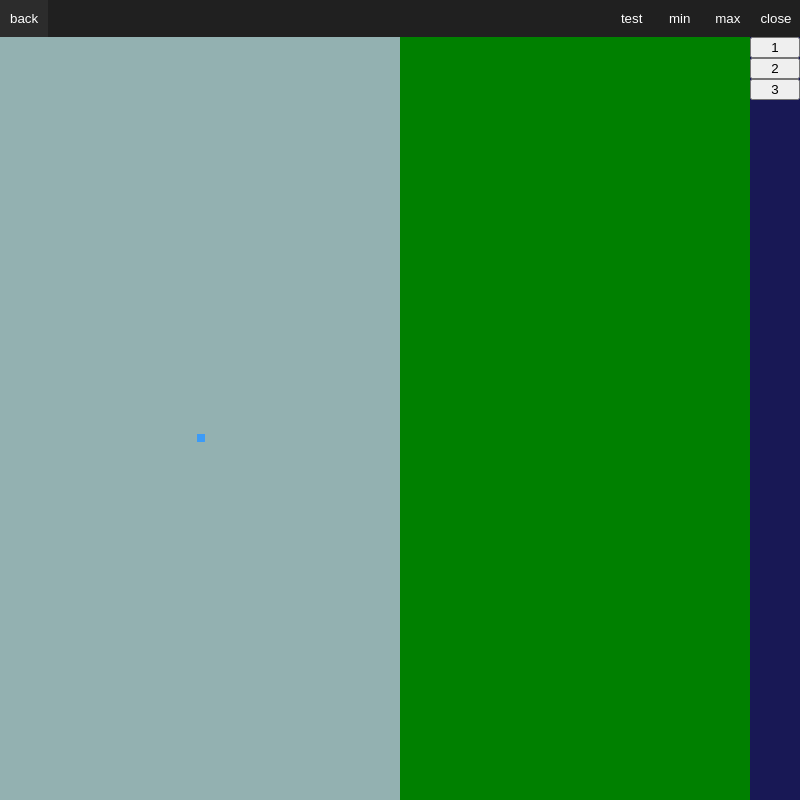
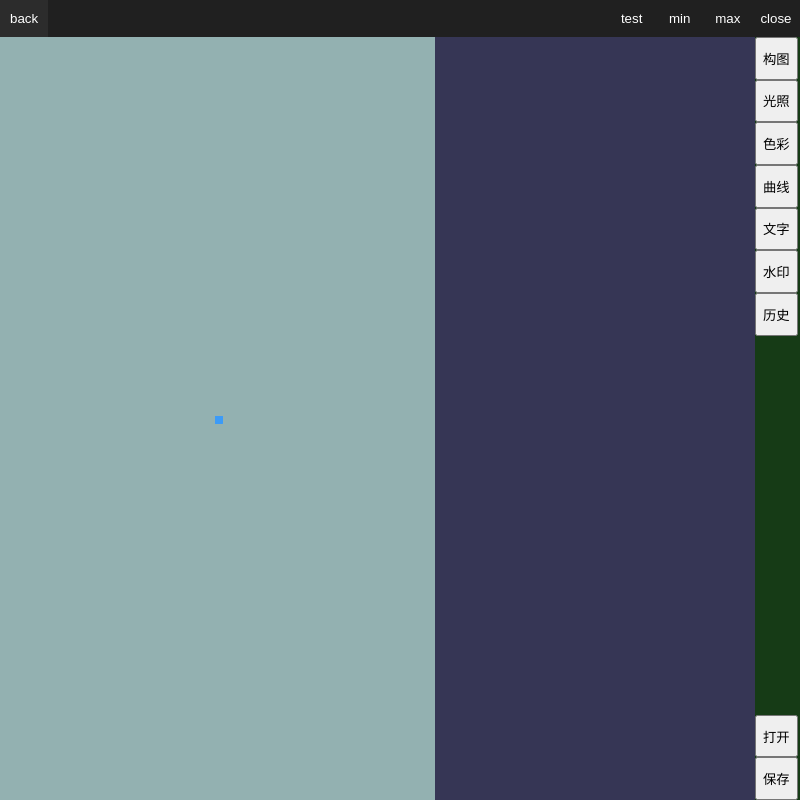
Before and after one commit to ThousandPine/PineVison, an Electron app: page pages/editor/index.html in a window 800 px wide. Drawn offline with Linux system fonts and the light colour scheme.

Commit message:
update: 更新布局

```diff
--- a/pages/editor/index.css
+++ b/pages/editor/index.css
@@ -1,5 +1,5 @@
-body {
-    display: block;
+html, body {
+    display: flex;
     position: fixed;
     flex-direction: column;
     background-color: #202020;
@@ -11,22 +11,23 @@ body {
 
 .editor {
     display: flex;
+    flex-direction: row;
     width: 100%;
-    height: 100%;
+    flex-grow: 1;
+    background-color: green;
 }
-
 
 .preview {
     display: flex;
     flex-direction: column; /* 这个是重点，默认的row会导致某些情况下高度限制失效 */
     align-items: center;
     justify-content: center;
-    width: 100%;
+    flex-grow: 1;
     background-color: rgb(147, 177, 177);
 }
 
-.pannel {
-    max-width: 350px;
-    min-width: 350px;
-    background-color: green;
+.panel {
+    max-width: 320px;
+    min-width: 320px;
+    background-color: rgb(54, 54, 85);
 }
--- a/pages/editor/index.html
+++ b/pages/editor/index.html
@@ -5,9 +5,9 @@
     <meta charset="UTF-8">
     <meta http-equiv="Content-Security-Policy"
         content="default-src 'self'; script-src 'self'; style-src 'unsafe-inline' 'self'; img-src 'self' blob:">
-        <link rel="stylesheet" type="text/css" href="./index.css">
-        <link rel="stylesheet" type="text/css" href="./rail/rail.css">
-        <link rel="stylesheet" type="text/css" href="./frame/frame.css">
+    <link rel="stylesheet" type="text/css" href="./index.css">
+    <link rel="stylesheet" type="text/css" href="./navigation/navigation.css">
+    <link rel="stylesheet" type="text/css" href="./frame/frame.css">
     <link rel="stylesheet" type="text/css" href="./cropper/cropper.css">
     <!-- <link rel="stylesheet" type="text/css" href="./cropper/panel.css"> -->
     <link rel="stylesheet" type="text/css" href="./curve/curve.css">
@@ -48,107 +48,29 @@
                 </div>
             </div>
         </div>
-        <div class="pannel">
+        <div class="panel">
 
         </div>
-        <div class="rail">
-            <button>1</button>
-            <button>2</button>
-            <button>3</button>
+        <!-- 导航栏 -->
+        <div class="navigation-bar">
+            <div>
+                <button class="navigation-btn">构图</button>
+                <button class="navigation-btn">光照</button>
+                <button class="navigation-btn">色彩</button>
+                <button class="navigation-btn">曲线</button>
+                <button class="navigation-btn">文字</button>
+                <button class="navigation-btn">水印</button>
+                <button class="navigation-btn">历史</button>
+            </div>
+            <div>
+                <button class="navigation-btn">打开</button>
+                <button class="navigation-btn">保存</button>
+            </div>
         </div>
     </div>
 </body>
 
-<script src="./index.js" type="module"></script>
-<script src="./frame/frame.js" type="module"></script>
-
-<!-- <body>
-    <div style="user-select: none; display: flex; flex-direction: column; height: 100%; width: 100%; position: fixed;">
-        <div class="top-bar" style="display: flex; flex-direction: row;">
-            <div class="func-segments" style="display: flex; height: fit-content; background-color: green;">
-                <button id="enable-cropper-btn" type="button">Crop</button>
-                <button id="test-btn" type="button">test</button>
-            </div>
-            <div style="position: relative; left: 80%;">
-                <button id="read-btn" type="button">read</button>
-                <button id="save-btn" type="button">save</button>
-            </div>
-        </div>
-        <div style="display: flex; width: 100%; height: 100%;">
-            <div class="preview-window">
-
-                <div class="cropper">
-                    <img class="cropper-image bg-mask-img" draggable="false">
-                    <img class="cropper-image crop-box-img" draggable="false">
-                    <div class="cropper-crop-box">
-                        <div class="cropper-dashed dashed-h"></div>
-                        <div class="cropper-dashed dashed-v"></div>
-                        <div class="cropper-point point-n"></div>
-                        <div class="cropper-point point-s"></div>
-                        <div class="cropper-point point-w"></div>
-                        <div class="cropper-point point-e"></div>
-                        <div class="cropper-line line-n"></div>
-                        <div class="cropper-line line-s"></div>
-                        <div class="cropper-line line-w"></div>
-                        <div class="cropper-line line-e"></div>
-                        <div class="cropper-point point-nw"></div>
-                        <div class="cropper-point point-ne"></div>
-                        <div class="cropper-point point-sw"></div>
-                        <div class="cropper-point point-se"></div>
-                        <div class="cropper-move"></div>
-                    </div>
-                </div>
-
-            </div>
-            <div class="panel" style="display: flex; width: fit-content; background-color: rgb(134, 186, 190);">
-
-                <div class="curve-panel">
-                    <select id="channel-select">
-                        <option value="3">All</option>
-                        <option value="2">R</option>
-                        <option value="1">G</option>
-                        <option value="0">B</option>
-                    </select>
-                    <div id="curve-canvas-container">
-                        <canvas id="curve-canvas"></canvas>
-                    </div>
-
-                </div>
-
-                <div class="cropper-panel">
-                    <p>调整</p>
-                    <button id="left-rot-btn" type="button">lrot</button>
-                    <button id="right-rot-btn" type="button">rrot</button>
-                    <button id="vertical-flip-btn" type="button">hflip</button>
-                    <button id="horizontal-flip-btn" type="button">vflip</button>
-                    <p>尺寸</p>
-                    <div style="display: flex;">
-                        <input type="number" id="w-input">
-                        <input type="number" id="h-input">
-                    </div>
-                    <p>位置</p>
-                    <div style="display: flex;">
-                        <input type="number" id="x-input">
-                        <input type="number" id="y-input">
-                    </div>
-                    <p>亮度 <input type="number" id="bright-input"></p>
-                    <p>对比度 <input type="number" id="contrast-input"></p>
-                    <p>曝光 <input type="number" id="exposure-input"></p>
-                    <p>饱和度 <input type="number" id="saturation-input"></p>
-                    <p>色温 <input type="number" id="colorTemp-input"></p>
-                    <p>色调 <input type="number" id="colorHue-input"></p>
-                    <p>锐化 <input type="number" id="sharpen-input"></p>
-                    <p>模糊 <input type="number" id="blur-input"></p>
-                    <p><button id="equalizeHist-btn" type="button">直方图均衡化</button></p>
-                </div>
-            </div>
-        </div>
-    </div>
-</body> -->
-
-<!-- <script src="./index.js" type="module"></script>
-<script src="./panel.js" type="module"></script>
-<script src="./cropper/cropBox.js" type="module"></script>
-<script src="./curve/control.js" type="module"></script> -->
+<!-- <script src="./index.js" type="module"></script> -->
+<!-- <script src="./frame/frame.js" type="module"></script> -->
 
 </html>
--- /dev/null
+++ b/pages/editor/navigation/navigation.css
@@ -0,0 +1,12 @@
+.navigation-bar {
+    display: flex;
+    flex-direction: column;
+    background-color: rgb(22, 59, 22);
+    width: 45px;
+    justify-content: space-between;
+}
+
+
+.navigation-btn {
+    aspect-ratio: 1;
+}
--- a/pages/editor/rail/rail.css
+++ /dev/null
@@ -1,10 +0,0 @@
-.rail {
-    display: flex;
-    flex-direction: column;
-    max-width: 50px;
-    min-width: 50px;
-    background-color: rgb(24, 24, 85);
-}
-
-.rail button {
-}
```
